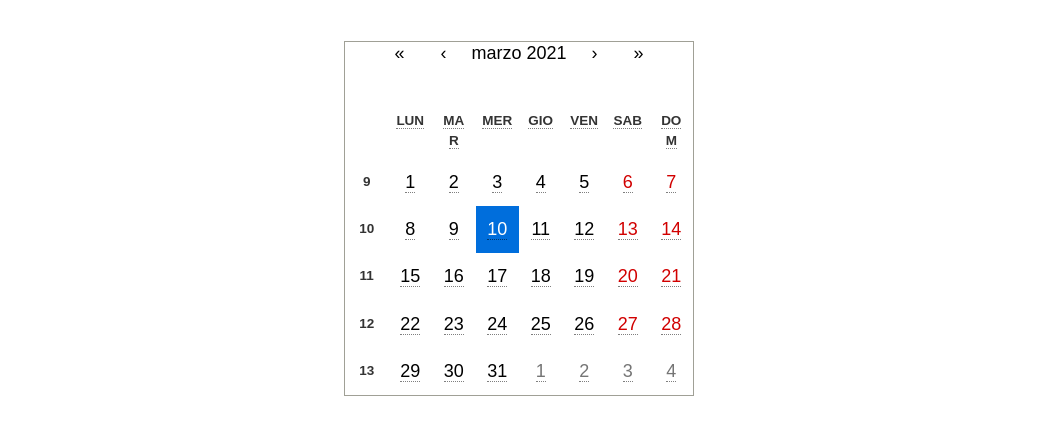
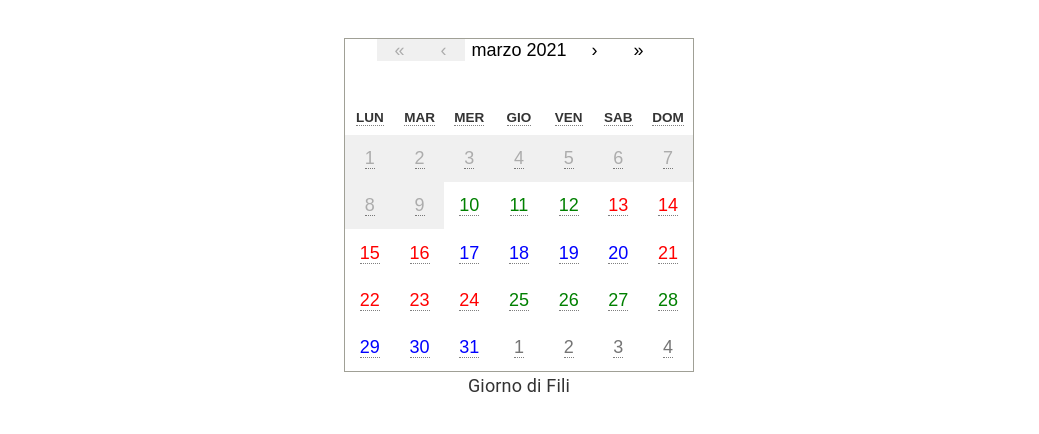
Before and after one commit to giuliovv/casadonegani, a Gatsby site: page / in a window 1280 px wide. Both pictures are taken after a click on the button "FILI". Shown: the part 286-720 px from the top of the page, without its empty margins (121-1160 px from the left). Built offline with nearby package versions, Linux system fonts and the light colour scheme; Gatsby itself is replaced by a stand-in of ours.

Commit message:
Giorni nel calendario

```diff
--- a/package.json
+++ b/package.json
@@ -15,6 +15,7 @@
     "gatsby-plugin-sharp": "^3.0.0",
     "gatsby-source-filesystem": "^3.0.0",
     "gatsby-transformer-sharp": "^3.0.0",
+    "moment": "^2.29.1",
     "prop-types": "^15.7.2",
     "react": "^17.0.1",
     "react-calendar": "^3.3.1",
--- a/src/components/HomePage.js
+++ b/src/components/HomePage.js
@@ -3,10 +3,28 @@ import * as React from "react"
 import Typography from '@material-ui/core/Typography';
 
 import Calendar from 'react-calendar';
+import moment from 'moment';
 import "../components/calendar.css"
 
 const HomePage = (props) => {
     const [value, onChange] = React.useState(new Date());
+
+    const startDate = new Date(2021, 3, 10);
+
+    const oneDay = 24 * 60 * 60 * 1000;
+    const today = new Date();
+
+    function turnoDi(date){
+        let diff = Math.round(Math.abs((startDate - date) / oneDay))
+        if(Math.ceil(diff/4) % 3 == 0){
+            return "Laura"
+        } else if(Math.ceil(diff/4) % 2 == 0){
+            return "Fili"
+        } else {
+            return "Giulio"
+        }
+    }
+
 
     return(
         <div style={{display:"block"}}>
@@ -17,9 +35,27 @@ const HomePage = (props) => {
                 style={{magin:"auto"}}
                 locale="it-IT"
                 onChange={onChange}
-                showWeekNumbers
                 value={value}
+                tileClassName={({ date, view }) => {
+                    if(date.getTime() < today.getTime()-oneDay){
+                        return
+                    }
+                    let diff = Math.round(Math.abs((startDate - date) / oneDay))
+                    if(Math.ceil(diff/4) % 3 == 0){
+                        return "highlightlaura"
+                    } else if(Math.ceil(diff/4) % 2 == 0){
+                        return "highlightfili"
+                    } else {
+                        return "highlightgiulio"
+                    }
+                }}
+                minDate={
+                    new Date()
+                  }
             />
+            <Typography variant="body1" component="body1" gutterBottom>
+            Giorno di {turnoDi(value)}
+            </Typography>
         </div>
     )
 }
--- a/src/components/calendar.css
+++ b/src/components/calendar.css
@@ -1,3 +1,18 @@
+.highlightgiulio {
+  color:red;
+  background-color: red;
+}
+
+.highlightfili {
+  color:green;
+  background-color: green;
+}
+
+.highlightlaura {
+  color:blue;
+  background-color: blue;
+}
+
 .react-calendar {
     width: 350px;
     max-width: 100%;
@@ -31,9 +46,9 @@
     border: 0;
     outline: none;
   }
-  .react-calendar button:enabled:hover {
+  /* .react-calendar button:enabled:hover {
     cursor: pointer;
-  }
+  } */
   .react-calendar__navigation {
     height: 44px;
     margin-bottom: 1em;
@@ -68,9 +83,9 @@
     font-size: 0.75em;
     padding: calc(0.75em / 0.75) calc(0.5em / 0.75);
   }
-  .react-calendar__month-view__days__day--weekend {
+  /* .react-calendar__month-view__days__day--weekend {
     color: #d10000;
-  }
+  } */
   .react-calendar__month-view__days__day--neighboringMonth {
     color: #757575;
   }
@@ -92,13 +107,13 @@
   .react-calendar__tile:enabled:focus {
     background-color: #e6e6e6;
   }
-  .react-calendar__tile--now {
+  /* .react-calendar__tile--now {
     background: #ffff76;
   }
   .react-calendar__tile--now:enabled:hover,
   .react-calendar__tile--now:enabled:focus {
     background: #ffffa9;
-  }
+  } */
   .react-calendar__tile--hasActive {
     background: #76baff;
   }
@@ -106,13 +121,13 @@
   .react-calendar__tile--hasActive:enabled:focus {
     background: #a9d4ff;
   }
-  .react-calendar__tile--active {
-    background: #006edc;
+  /* .react-calendar__tile--active {
+    background: #ffff76;
     color: white;
-  }
+  } */
   .react-calendar__tile--active:enabled:hover,
   .react-calendar__tile--active:enabled:focus {
-    background: #1087ff;
+    background: #ffff76;
   }
   .react-calendar--selectRange .react-calendar__tile--hover {
     background-color: #e6e6e6;
```
